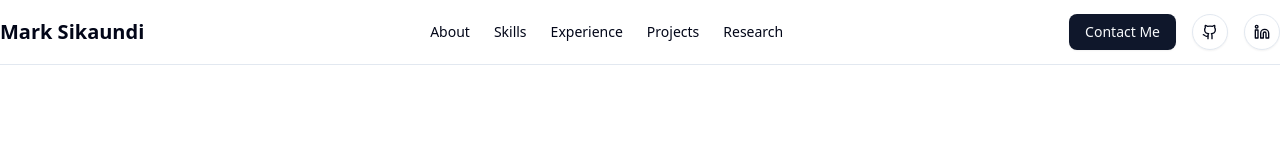
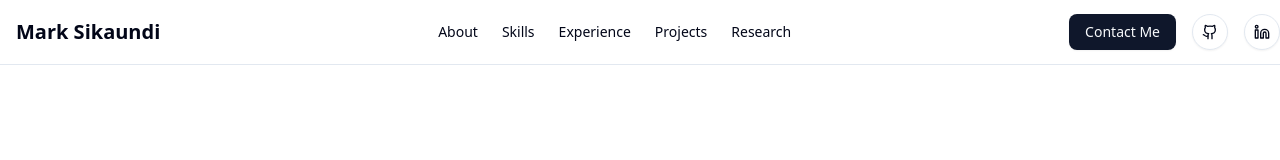
Before and after one commit to Lupleg-dev/Profile, a Next.js app: page / in a window 1280 px wide. Shown: the top 160 px of the page. Built offline with nearby package versions, Linux system fonts and the light colour scheme.

Commit message:
🖋️ Update header to add left margin to the title text

```diff
--- a/app/page.tsx
+++ b/app/page.tsx
@@ -24,7 +24,7 @@ export default function Portfolio() {
       {/* Header */}
       <header className="sticky top-0 z-40 w-full border-b bg-background/95 backdrop-blur supports-[backdrop-filter]:bg-background/60">
         <div className="container flex h-16 items-center justify-between">
-          <div className="font-bold text-xl">Mark Sikaundi</div>
+          <div className="font-bold text-xl ml-4">Mark Sikaundi</div>
           <nav className="hidden md:flex gap-6">
             <Link href="#about" className="text-sm font-medium hover:text-primary transition-colors">
               About
```
